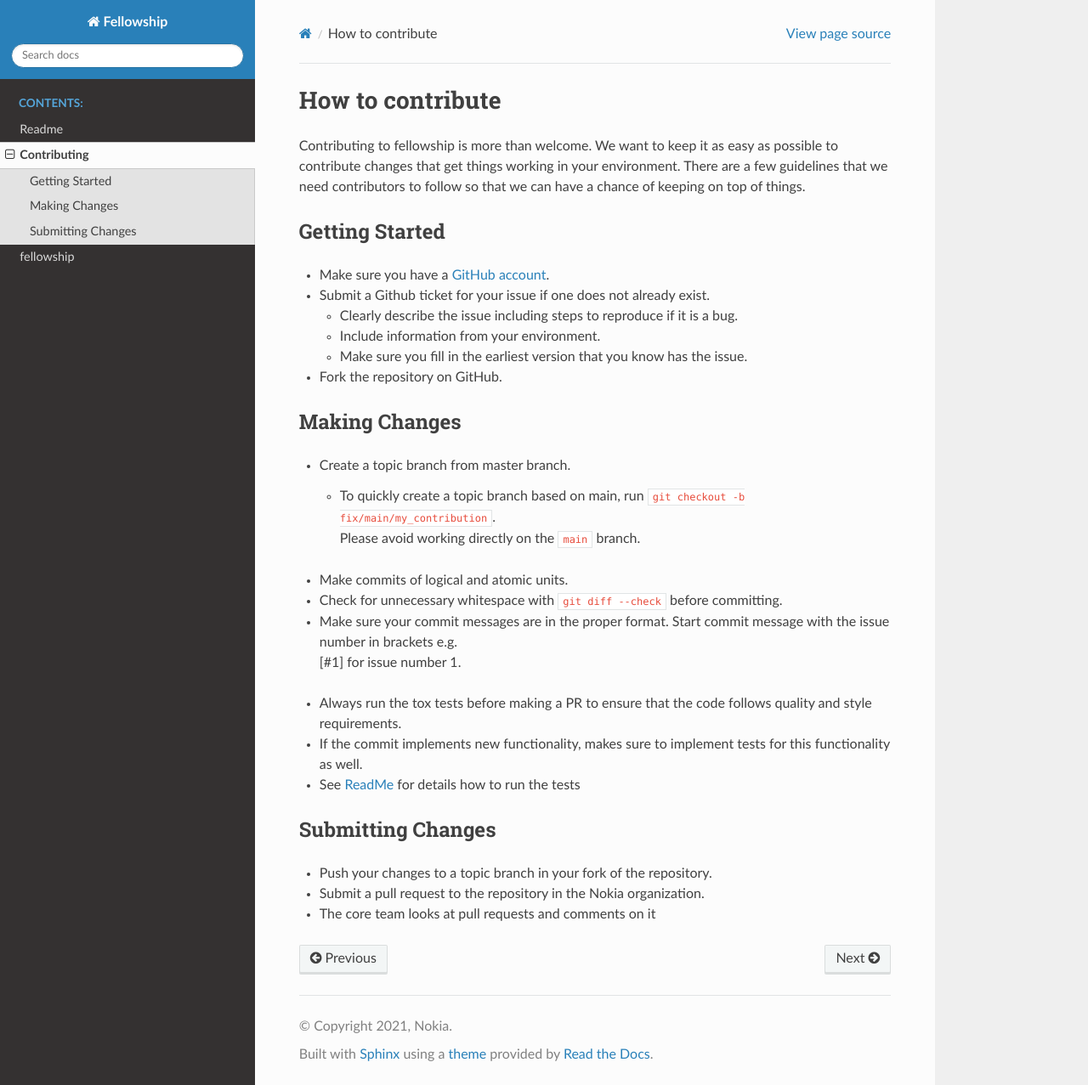
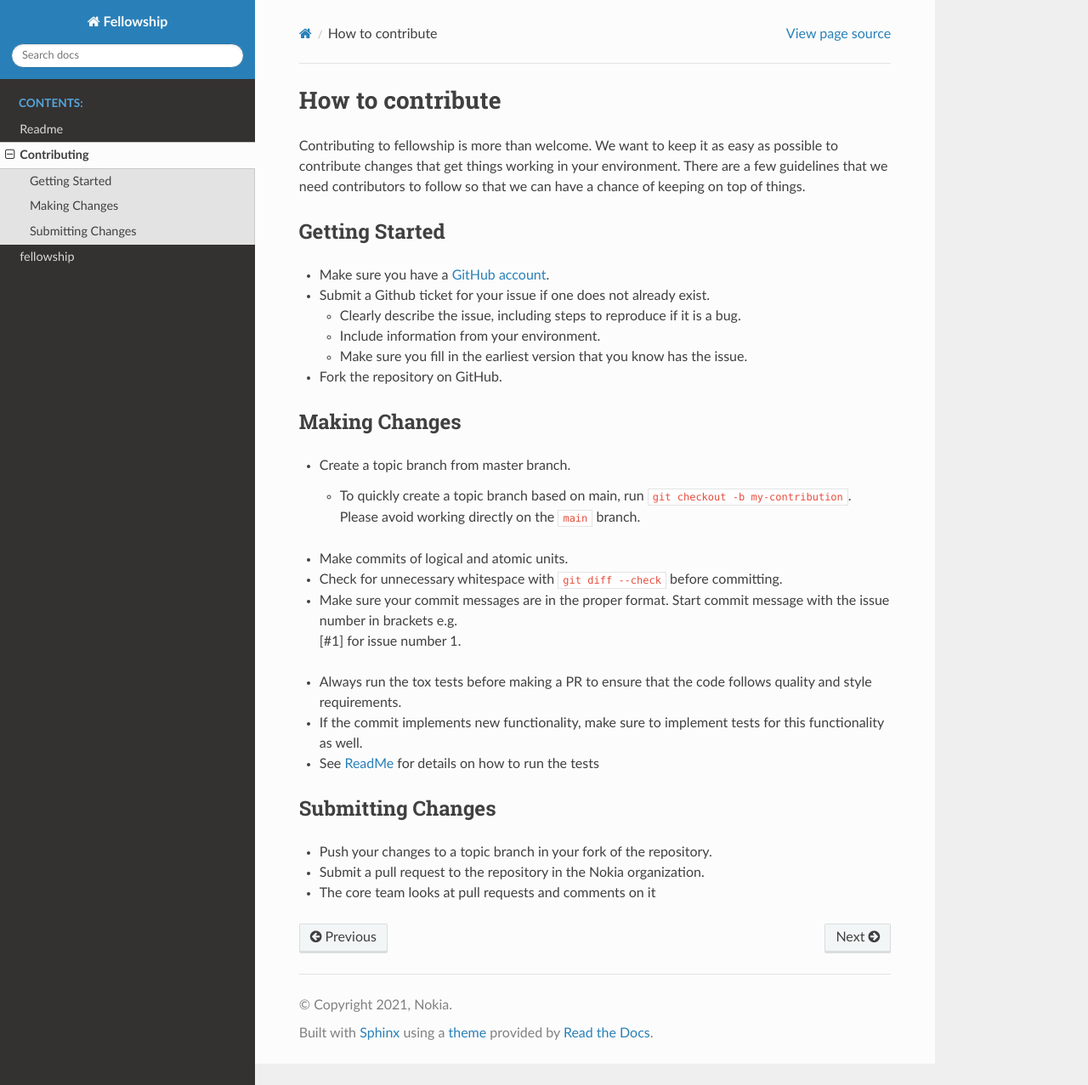
Before and after one commit to nokia/contract-test-framework, a Sphinx documentation site: the page built from docs/CONTRIBUTING.rst, in a window 1280 px wide and 1277 px high. Shown: the whole window at 85% size. Built offline with Sphinx 7.4.7 and the Read the Docs theme 2.0.0, drawn with Linux system fonts in a browser that asks for light colours.

```diff
--- a/CONTRIBUTING.rst
+++ b/CONTRIBUTING.rst
@@ -12,7 +12,7 @@ Getting Started
 -  Make sure you have a `GitHub account <https://github.com/join>`__.
 -  Submit a Github ticket for your issue if one does not already exist.
 
-   -  Clearly describe the issue including steps to reproduce if it is a
+   -  Clearly describe the issue, including steps to reproduce if it is a
       bug.
    -  Include information from your environment.
    -  Make sure you fill in the earliest version that you know has the
@@ -25,17 +25,17 @@ Making Changes
 
 -  Create a topic branch from master branch.
 
-   - | To quickly create a topic branch based on main, run ``git checkout -b fix/main/my_contribution``.
+   - | To quickly create a topic branch based on main, run ``git checkout -b my-contribution``.
      | Please avoid working directly on the ``main`` branch.
 -  Make commits of logical and atomic units.
 -  Check for unnecessary whitespace with ``git diff --check`` before committing.
 -  | Make sure your commit messages are in the proper format. Start commit message with the issue number in brackets e.g.
    | [#1] for issue number 1.
 -  Always run the tox tests before making a PR to ensure that the code follows quality and style requirements.
--  If the commit implements new functionality, makes sure to implement tests for this functionality as well.
+-  If the commit implements new functionality, make sure to implement tests for this functionality as well.
 -  See
    `ReadMe <https://https://github.com/nokia/contract-test-framework/blob/main/README.rst>`__
-   for details how to run the tests
+   for details on how to run the tests
 
 Submitting Changes
 ------------------
--- /dev/null
+++ b/pyproject.toml
@@ -0,0 +1,5 @@
+[build-system]
+requires = [
+    "setuptools",
+    "wheel",
+] # PEP 508 specification.
```
Also changed, not shown: README.rst (+16 -13 lines), docs/spelling_wordlist.txt (+9 -8 lines), 7 other files.
